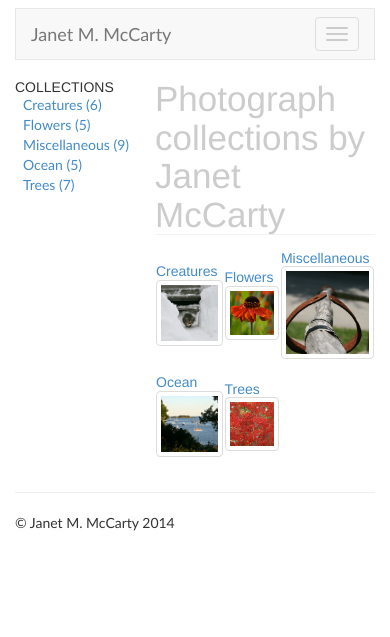
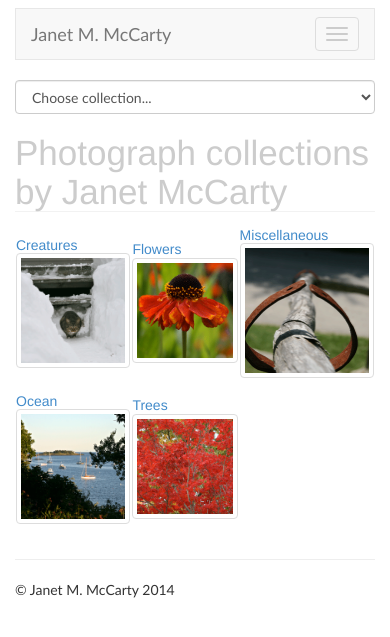
Before and after one commit to jmccarty/jmccarty.github.io, a Jekyll site: the page built from index.html, in a window 390 px wide. Shown: the top 637 px of the page. Built offline with Jekyll 4.4.1, drawn with Linux system fonts in a browser that asks for light colours; Markdown is read by kramdown in place of the engine named in the settings.

Commit message:
improved navigation on tablets/mobile

```diff
--- a/_layouts/default.html
+++ b/_layouts/default.html
@@ -40,7 +40,7 @@
 		</nav>
 	</div>
 	<div class="container" id="main">
-		<div id="collection-links">
+		<div class="visible-md visible-lg" id="collection-sidebar">
 			<h5>COLLECTIONS</h5>
 			<ul>
 				<li id="creatures"><a href="/collections/creatures">Creatures (6)</a></li>
@@ -49,6 +49,16 @@
 				<li id="ocean"><a href="/collections/ocean">Ocean (5)</a></li>
 				<li id="trees"><a href="/collections/trees">Trees (7)</a></li>
 			</ul>
+		</div>
+		<div class="visible-sm visible-xs" id="collection-select">
+			<select class="form-control" onchange="window.location = '/collections/' + this.options[this.selectedIndex].value;">
+				<option>Choose collection...</option>
+				<option value="creatures">Creatures (6)</option>
+				<option value="flowers">Flowers (6)</option>
+				<option value="misc">Miscellaneous (9)</option>
+				<option value="ocean">Ocean (5)</option>
+				<option value="trees">Trees (7)</option>
+			</select>
 		</div>
 		<div id="content" class="{{ page.container_css_class }}">
 			{{ content }}
--- a/assets/css/master.css
+++ b/assets/css/master.css
@@ -24,6 +24,7 @@
         padding-top: 10px;
         padding-bottom: 10px;
     }
+    div#content{margin-left:0px!important;}
 }
 
 /* Reset CSS */
@@ -72,11 +73,13 @@ div.highlight table{ width:100%;}
 div.highlight table td{ padding-bottom:15px;}
 
 /* Collection links */
-div#collection-links{ position:fixed; }
-div#collection-links ul{ list-style-type: none; padding-left:5px;}
-div#collection-links ul li{ padding-left:3px;padding-right:3px;}
-div#collection-links ul li.active{ background:rgb(101, 138, 192);}
-div#collection-links ul li.active a{ color:#fff;}
+div#collection-sidebar{ position:fixed; }
+div#collection-sidebar ul{ list-style-type: none; padding-left:5px;}
+div#collection-sidebar ul li{ padding-left:3px;padding-right:3px;}
+div#collection-sidebar ul li.active{ background:rgb(101, 138, 192);}
+div#collection-sidebar ul li.active a{ color:#fff;}
+
+div#collection-select{ padding-bottom:20px;}
 
 /* Collections */
 div.collection ul{ list-style-type: none; padding-left:5px;text-align:center;}
```
